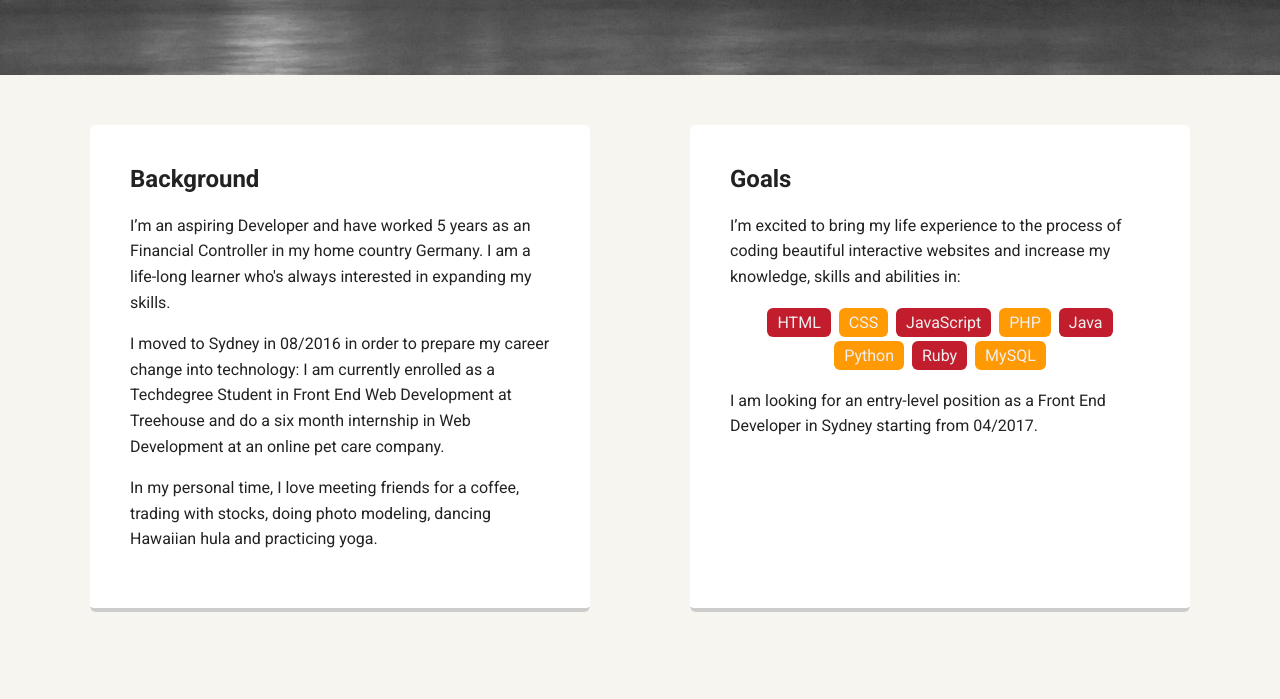
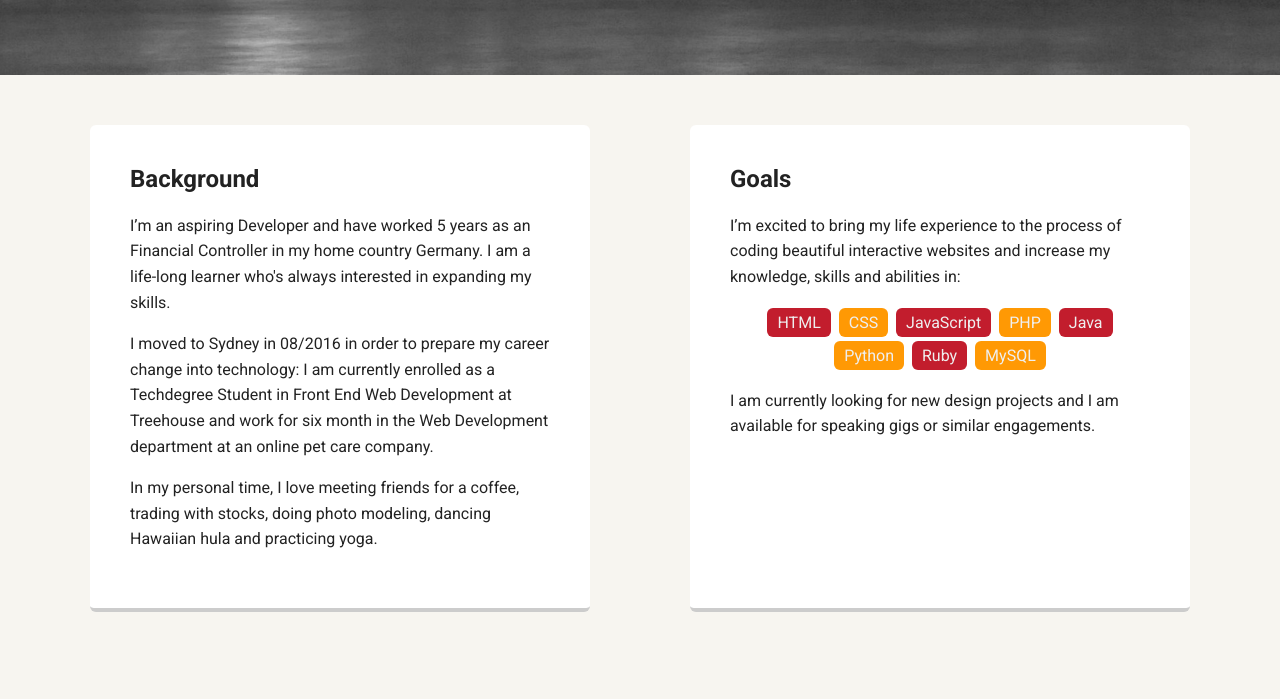
Before and after one commit to stephanieangelabrauer/Project-01_Personal-Profile-Page, a plain HTML site: page index.html in a window 1280 px wide. Shown: the part 395-1094 px from the top of the page. Drawn offline with Linux system fonts and the light colour scheme; a web font is replaced by a local one.

Commit message:
Update content of index page

```diff
--- a/index.html
+++ b/index.html
@@ -28,7 +28,7 @@
       <div class="card">
         <h2>Background</h2>
         <p>I’m an aspiring Developer and have worked 5 years as an Financial Controller in my home country Germany. I am a life-long learner who's always interested in expanding my skills.</p>
-        <p>I moved to Sydney in 08/2016 in order to prepare my career change into technology: I am currently enrolled as a Techdegree Student in Front End Web Development at Treehouse and do a six month internship in Web Development at an online pet care company.</p>
+        <p>I moved to Sydney in 08/2016 in order to prepare my career change into technology: I am currently enrolled as a Techdegree Student in Front End Web Development at Treehouse and work for six month in the Web Development department at an online pet care company.</p>
         <p>In my personal time, I love meeting friends for a coffee, trading with stocks, doing photo modeling, dancing Hawaiian hula and practicing yoga.</p>
       </div>
 
@@ -45,7 +45,8 @@
           <li>Ruby</li>
           <li>MySQL</li>
         </ul>
-        <p>I am looking for an entry-level position as a Front End Developer in Sydney starting from 04/2017.</p>
+        <p>I am currently looking for new design projects and I am available for speaking gigs or similar engagements.</p>
+        <!--<p>I am looking for an entry-level position as a Front End Developer in Sydney starting from 04/2017.</p>-->
       </div>
 
     </main>
```
